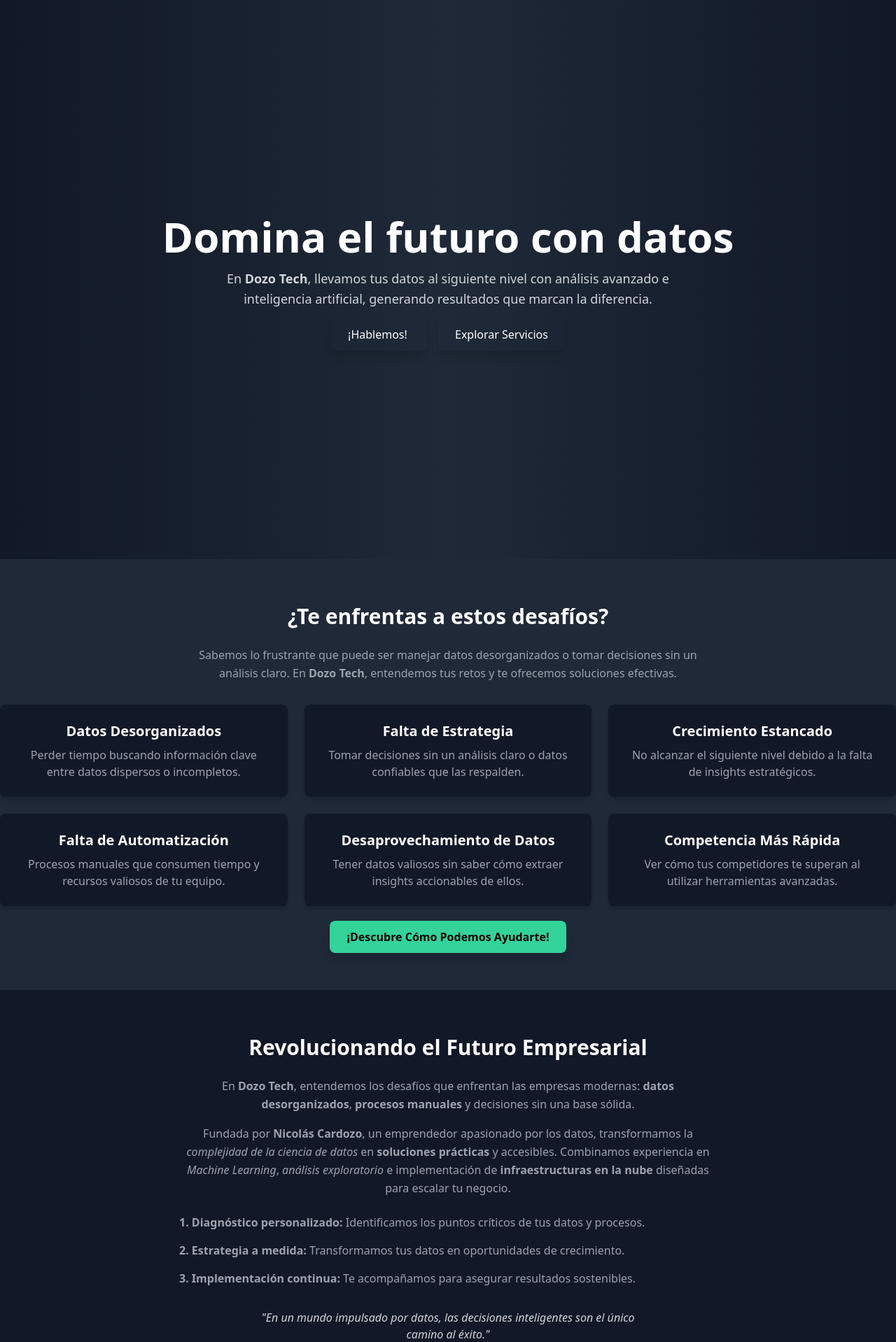
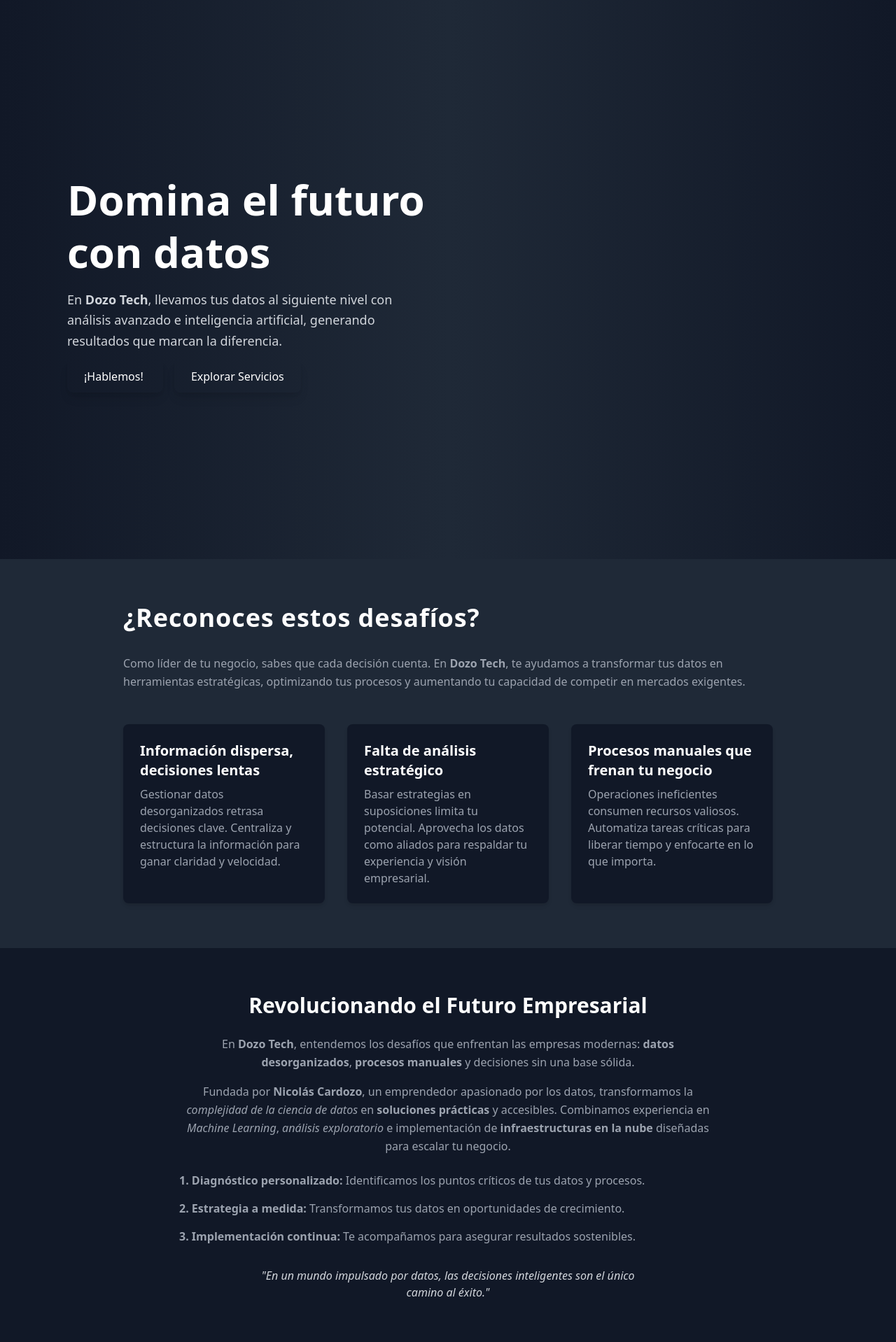
Before and after one commit to Nicolascard995/landing-page-dozo, a Flask app: page / in a window 1280 px wide. Shown: the part 81-1999 px from the top of the page at 70% size. Run offline with Flask 3, Linux system fonts and the light colour scheme.

Commit message:
Avanzaces antes del bug

```diff
--- a/app/templates/index.html
+++ b/app/templates/index.html
@@ -1,14 +1,14 @@
 {% extends "base.html" %}
 
 {% block content %}
-<!-- Sección Hero -->
-<section class="relative bg-gradient-to-r from-gray-900 via-gray-800 to-gray-900 text-center h-screen flex flex-col items-center justify-center overflow-hidden">
+<!-- Hero Section -->
+<section class="relative bg-gradient-to-r from-gray-900 via-gray-800 to-gray-900 text-center lg:text-left h-screen flex flex-col lg:flex-row items-center justify-center px-6 lg:px-16">
     <!-- Contenido superpuesto -->
-    <div class="relative z-10 text-center px-4">
-        <h1 class="text-6xl font-bold text-white drop-shadow-lg">
+    <div class="relative z-10 lg:max-w-lg">
+        <h1 class="text-6xl font-bold text-white drop-shadow-lg leading-tight">
             Domina el futuro con datos
         </h1>
-        <p class="mt-4 text-lg text-gray-300 max-w-2xl mx-auto leading-relaxed">
+        <p class="mt-4 text-lg text-gray-300 leading-relaxed">
             En <strong>Dozo Tech</strong>, llevamos tus datos al siguiente nivel con análisis avanzado e inteligencia artificial, generando resultados que marcan la diferencia.
         </p>
         <div class="mt-6 space-x-4">
@@ -20,47 +20,50 @@
             </a>
         </div>
     </div>
+    <div class="hidden lg:block lg:w-1/2">
+        <!-- Espacio para un fondo o imagen -->
+    </div>
 </section>
 
-<!-- Sección Customers Pain -->
+<!-- Customers Pain -->
 <section id="pain-points" class="py-16 bg-gray-800">
-    <div class="container mx-auto text-center">
-        <h2 class="text-3xl font-bold text-white mb-6">¿Te enfrentas a estos desafíos?</h2>
-        <p class="text-gray-400 max-w-3xl mx-auto leading-relaxed mb-8">
-            Sabemos lo frustrante que puede ser manejar datos desorganizados o tomar decisiones sin un análisis claro. En <strong>Dozo Tech</strong>, entendemos tus retos y te ofrecemos soluciones efectivas.
+    <div class="container mx-auto max-w-5xl px-6 lg:px-12">
+        <h2 class="text-4xl font-bold text-white mb-8 tracking-wide">¿Reconoces estos desafíos?</h2>
+        <p class="text-gray-400 leading-relaxed mb-12">
+            Como líder de tu negocio, sabes que cada decisión cuenta. En <strong>Dozo Tech</strong>, te ayudamos a transformar tus datos en herramientas estratégicas, optimizando tus procesos y aumentando tu capacidad de competir en mercados exigentes.
         </p>
+
         <!-- Grid con problemas comunes -->
-        <div class="grid grid-cols-1 sm:grid-cols-2 lg:grid-cols-3 gap-6">
-            <div class="p-6 bg-gray-900 rounded-lg shadow-md hover:shadow-xl transition-all">
-                <h3 class="text-xl font-semibold text-white mb-2">Datos Desorganizados</h3>
-                <p class="text-gray-400">Perder tiempo buscando información clave entre datos dispersos o incompletos.</p>
-            </div>
-            <div class="p-6 bg-gray-900 rounded-lg shadow-md hover:shadow-xl transition-all">
-                <h3 class="text-xl font-semibold text-white mb-2">Falta de Estrategia</h3>
-                <p class="text-gray-400">Tomar decisiones sin un análisis claro o datos confiables que las respalden.</p>
-            </div>
-            <div class="p-6 bg-gray-900 rounded-lg shadow-md hover:shadow-xl transition-all">
-                <h3 class="text-xl font-semibold text-white mb-2">Crecimiento Estancado</h3>
-                <p class="text-gray-400">No alcanzar el siguiente nivel debido a la falta de insights estratégicos.</p>
-            </div>
-            <div class="p-6 bg-gray-900 rounded-lg shadow-md hover:shadow-xl transition-all">
-                <h3 class="text-xl font-semibold text-white mb-2">Falta de Automatización</h3>
-                <p class="text-gray-400">Procesos manuales que consumen tiempo y recursos valiosos de tu equipo.</p>
-            </div>
-            <div class="p-6 bg-gray-900 rounded-lg shadow-md hover:shadow-xl transition-all">
-                <h3 class="text-xl font-semibold text-white mb-2">Desaprovechamiento de Datos</h3>
-                <p class="text-gray-400">Tener datos valiosos sin saber cómo extraer insights accionables de ellos.</p>
-            </div>
-            <div class="p-6 bg-gray-900 rounded-lg shadow-md hover:shadow-xl transition-all">
-                <h3 class="text-xl font-semibold text-white mb-2">Competencia Más Rápida</h3>
-                <p class="text-gray-400">Ver cómo tus competidores te superan al utilizar herramientas avanzadas.</p>
-            </div>
-        </div>
-        <!-- Botón de CTA -->
-        <div class="mt-8">
-            <a href="#contact" class="px-6 py-3 bg-green-400 text-black font-semibold rounded-lg shadow-lg hover:bg-green-500 transition-all">
-                ¡Descubre Cómo Podemos Ayudarte!
-            </a>
+        <div class="grid grid-cols-1 md:grid-cols-2 lg:grid-cols-3 gap-8">
+            <!-- Problema 1 -->
+            <article class="p-6 bg-gray-900 rounded-lg shadow-md hover:shadow-xl hover:scale-105 transform transition-all duration-300 group">
+                <h3 class="text-xl font-semibold text-white mb-2 group-hover:text-green-400">
+                    Información dispersa, decisiones lentas
+                </h3>
+                <p class="text-gray-400 group-hover:text-gray-300">
+                    Gestionar datos desorganizados retrasa decisiones clave. Centraliza y estructura la información para ganar claridad y velocidad.
+                </p>
+            </article>
+
+            <!-- Problema 2 -->
+            <article class="p-6 bg-gray-900 rounded-lg shadow-md hover:shadow-xl hover:scale-105 transform transition-all duration-300 group">
+                <h3 class="text-xl font-semibold text-white mb-2 group-hover:text-green-400">
+                    Falta de análisis estratégico
+                </h3>
+                <p class="text-gray-400 group-hover:text-gray-300">
+                    Basar estrategias en suposiciones limita tu potencial. Aprovecha los datos como aliados para respaldar tu experiencia y visión empresarial.
+                </p>
+            </article>
+
+            <!-- Problema 3 -->
+            <article class="p-6 bg-gray-900 rounded-lg shadow-md hover:shadow-xl hover:scale-105 transform transition-all duration-300 group">
+                <h3 class="text-xl font-semibold text-white mb-2 group-hover:text-green-400">
+                    Procesos manuales que frenan tu negocio
+                </h3>
+                <p class="text-gray-400 group-hover:text-gray-300">
+                    Operaciones ineficientes consumen recursos valiosos. Automatiza tareas críticas para liberar tiempo y enfocarte en lo que importa.
+                </p>
+            </article>
         </div>
     </div>
 </section>
@@ -96,67 +99,60 @@
 
 <!-- Sección Servicios -->
 <section id="services" class="bg-gray-800 py-16">
-    <div class="container mx-auto text-center">
+    <div class="container mx-auto max-w-4xl px-6 text-left">
         <!-- Encabezado Principal -->
-        <h2 class="text-3xl font-bold text-white mb-8">Nuestros <span class="italic">Servicios</span></h2>
+        <h2 class="text-4xl font-bold text-white mb-8 tracking-wide">Nuestros <span class="italic">Servicios</span></h2>
 
-        <!-- Descripción de Introducción -->
-        <p class="text-gray-400 max-w-2xl mx-auto mb-12 leading-relaxed">
-            En <strong>Dozo Tech</strong>, ofrecemos soluciones basadas en datos para resolver tus desafíos más complejos. Nuestro enfoque <em>personalizado</em> asegura que cada estrategia se adapte a tus necesidades reales.
+        <!-- Introducción -->
+        <p class="text-gray-400 leading-relaxed mb-12">
+            En <strong>Dozo Tech</strong>, te ayudamos a transformar los desafíos de tu negocio en ventajas competitivas. Nuestros servicios están diseñados para potenciar tu toma de decisiones, automatizar procesos y escalar tu negocio de forma inteligente.
         </p>
 
         <!-- Grid de Servicios -->
-        <div class="grid grid-cols-1 sm:grid-cols-2 lg:grid-cols-3 gap-6">
-            <!-- Servicio 1: Análisis de Datos -->
-            <div class="p-6 bg-gray-900 rounded-lg shadow-md hover:shadow-lg transition-all">
-                <h3 class="text-xl font-semibold text-white mb-2">🔍 <strong>Análisis de Datos</strong></h3>
-                <p class="text-gray-400">
-                    <em>Organizamos</em> y <em>exploramos</em> tus datos para identificar <strong>oportunidades clave</strong> y generar insights accionables.
+        <div class="grid grid-cols-1 sm:grid-cols-2 gap-8">
+            <!-- Servicio 1 -->
+            <article class="p-6 bg-gray-900 rounded-lg shadow-md hover:shadow-xl hover:scale-105 transform transition-all duration-300 group">
+                <h3 class="text-xl font-semibold text-white mb-2 flex items-center gap-2 group-hover:text-green-400">
+                    🔍 <span>Datos Convertidos en Insights</span>
+                </h3>
+                <p class="text-gray-400 group-hover:text-gray-300">
+                    Organiza, explora y analiza tus datos para descubrir oportunidades estratégicas y tomar decisiones respaldadas por información confiable.
                 </p>
-            </div>
+            </article>
 
-            <!-- Servicio 2: Machine Learning -->
-            <div class="p-6 bg-gray-900 rounded-lg shadow-md hover:shadow-lg transition-all">
-                <h3 class="text-xl font-semibold text-white mb-2">🤖 <strong>Machine Learning</strong></h3>
-                <p class="text-gray-400">
-                    Aplicamos <em>modelos predictivos</em> y automatizamos procesos para mejorar la eficiencia y tomar decisiones más inteligentes.
+            <!-- Servicio 2 -->
+            <article class="p-6 bg-gray-900 rounded-lg shadow-md hover:shadow-xl hover:scale-105 transform transition-all duration-300 group">
+                <h3 class="text-xl font-semibold text-white mb-2 flex items-center gap-2 group-hover:text-green-400">
+                    🤖 <span>Automatización y Machine Learning</span>
+                </h3>
+                <p class="text-gray-400 group-hover:text-gray-300">
+                    Aplica modelos predictivos, automatiza tareas repetitivas y optimiza tus operaciones para ganar eficiencia y reducir costos.
                 </p>
-            </div>
+            </article>
 
-            <!-- Servicio 3: Diagnóstico Personalizado -->
-            <div class="p-6 bg-gray-900 rounded-lg shadow-md hover:shadow-lg transition-all">
-                <h3 class="text-xl font-semibold text-white mb-2">🛠️ <strong>Diagnóstico Personalizado</strong></h3>
-                <p class="text-gray-400">
-                    Identificamos <strong>retos específicos</strong> en tus datos y procesos para diseñar una estrategia alineada con tus objetivos.
+            <!-- Servicio 3 -->
+            <article class="p-6 bg-gray-900 rounded-lg shadow-md hover:shadow-xl hover:scale-105 transform transition-all duration-300 group">
+                <h3 class="text-xl font-semibold text-white mb-2 flex items-center gap-2 group-hover:text-green-400">
+                    ☁️ <span>Soluciones en la Nube</span>
+                </h3>
+                <p class="text-gray-400 group-hover:text-gray-300">
+                    Implementa infraestructuras escalables y seguras que te permitan procesar grandes volúmenes de datos y adaptarte al crecimiento de tu negocio.
                 </p>
-            </div>
+            </article>
 
-            <!-- Servicio 4: Infraestructura en la Nube -->
-            <div class="p-6 bg-gray-900 rounded-lg shadow-md hover:shadow-lg transition-all">
-                <h3 class="text-xl font-semibold text-white mb-2">☁️ <strong>Infraestructura en la Nube</strong></h3>
-                <p class="text-gray-400">
-                    Implementamos soluciones en la nube seguras y escalables para <em>almacenar</em> y <em>procesar</em> grandes volúmenes de datos.
+            <!-- Servicio 4 -->
+            <article class="p-6 bg-gray-900 rounded-lg shadow-md hover:shadow-xl hover:scale-105 transform transition-all duration-300 group">
+                <h3 class="text-xl font-semibold text-white mb-2 flex items-center gap-2 group-hover:text-green-400">
+                    📊 <span>Consultoría Estratégica</span>
+                </h3>
+                <p class="text-gray-400 group-hover:text-gray-300">
+                    Diseñamos estrategias personalizadas basadas en datos, asegurando resultados sostenibles y un impacto positivo en tus objetivos de negocio.
                 </p>
-            </div>
-
-            <!-- Servicio 5: Automatización de Leads -->
-            <div class="p-6 bg-gray-900 rounded-lg shadow-md hover:shadow-lg transition-all">
-                <h3 class="text-xl font-semibold text-white mb-2">🎯 <strong>Captura de Leads</strong></h3>
-                <p class="text-gray-400">
-                    Creamos <em>bots automatizados</em> para captar leads y optimizar tu proceso de adquisición de clientes potenciales.
-                </p>
-            </div>
-
-            <!-- Servicio 6: Consultoría Estratégica -->
-            <div class="p-6 bg-gray-900 rounded-lg shadow-md hover:shadow-lg transition-all">
-                <h3 class="text-xl font-semibold text-white mb-2">📊 <strong>Consultoría Estratégica</strong></h3>
-                <p class="text-gray-400">
-                    Acompañamos a tu empresa en la implementación de <em>estrategias basadas en datos</em> para lograr resultados tangibles y sostenibles.
-                </p>
-            </div>
+            </article>
         </div>
     </div>
 </section>
+
 
 <!-- Sección Contacto -->
 <section id="contact" class="py-16 bg-gray-900">
```
Also changed, not shown: static/css/styles.css (added, +22 -0 lines), templates/index.html (added, +20 -0 lines), app/static/js/script.js (added).
